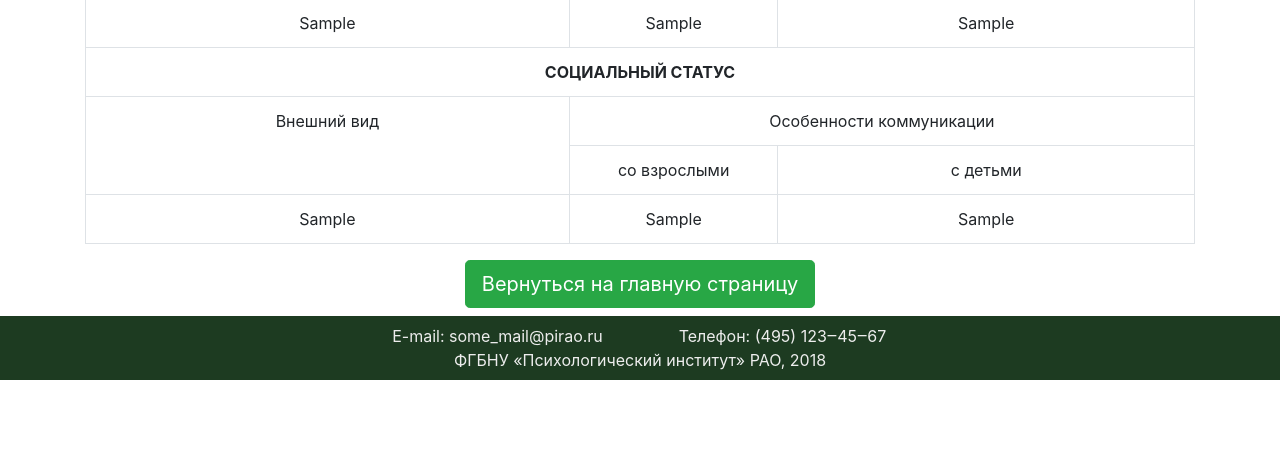
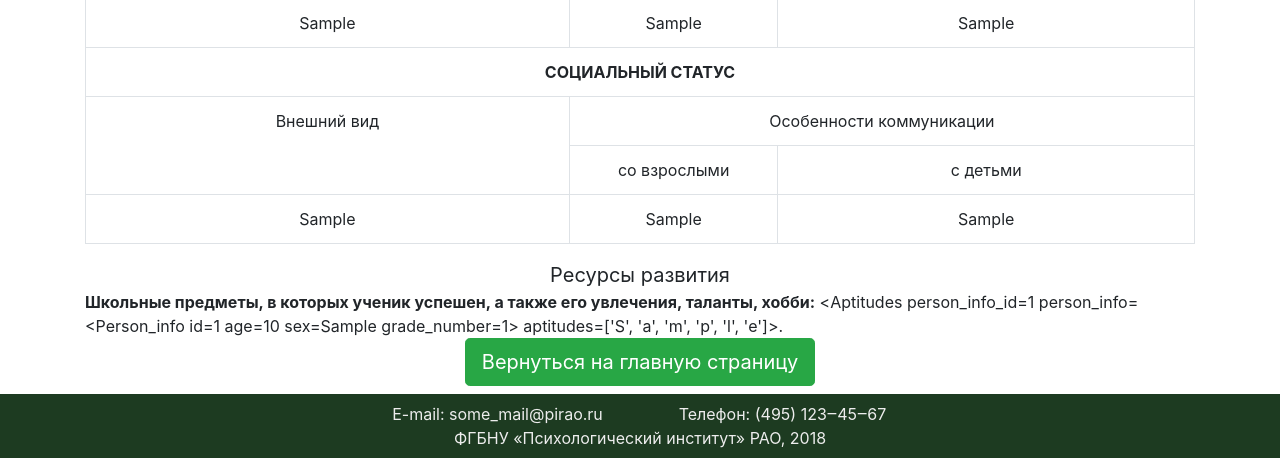
Before and after one commit to AndreyAD1/stott-questionnaire, a Flask app: template templates/result.html in a window 1280 px wide. Shown: the part 634-1092 px from the top of the page. Before the commit the page ends 1014 px from the top, so only its background shows below. Run offline with Flask 2, Linux system fonts and the light colour scheme; tables that the repository leaves empty hold one stand-in row (values such as "Sample post"); the template is opened without the code that fills it: values that come from a table or form of the project are taken from there, most other values are stand-ins (such as "Sample title", 1, 10 or a date in 2020); some libraries are stand-ins or nearby versions.

Commit message:
Add person aptitudes on the result page.

```diff
--- a/server.py
+++ b/server.py
@@ -8,7 +8,7 @@
     get_symptoms_from_database,
     get_aptitudes_from_database
 )
-from get_results import get_points_per_symptom_complex
+from get_results import get_points_per_symptom_complex, get_aptitude_names
 
 
 FIRST_FORM_PAGE = 1
@@ -80,16 +80,19 @@
         matched_symptoms = get_symptoms_from_database(
             session['person_info_id']
         )
-        aptitudes = get_aptitudes_from_database(
+        aptitude_numbers = get_aptitudes_from_database(
             session['person_info_id']
         )
         symptom_scores = get_points_per_symptom_complex(
             symptom_list,
             matched_symptoms
         )
-        print(symptom_scores)
-        print(aptitudes)
-        return render_template('result.html', symptom_scores=symptom_scores)
+        aptitude_names = get_aptitude_names(symptom_list, aptitude_numbers)
+        return render_template(
+            'result.html',
+            symptom_scores=symptom_scores,
+            aptitudes=aptitude_names
+        )
 
 
 if __name__ == '__main__':
--- a/static/result.html
+++ b/static/result.html
@@ -98,6 +98,11 @@
         </tr>
       </table>
     </div>
+    <div class="col-12 text-center subtitle">
+      Ресурсы развития
+    </div>
+    <div class="col-12 text-left">Успевает по предметам:</div>
+    <div class="col-12 text-left">Увлечения, хобби:</div>
     <div class="col-12 text-center">
       <a class="btn btn-success btn-lg" href="index.html" role="button">Вернуться на главную страницу</a>
     </div>
--- a/symptoms.json
+++ b/symptoms.json
@@ -225,7 +225,7 @@
     "syndrome": "Ресурсы развития",
     "symptom_complex": "Успевание по школьным предметам",
     "symptom_list": [
-      ["symptom_5_1_1", "Математика.", 0],
+      ["symptom_5_1_1", "Математика", 0],
       ["symptom_5_1_2", "Родной язык", 0],
       ["symptom_5_1_3", "Иностранный язык", 0],
       ["symptom_5_1_4", "Литература", 0],
--- a/templates/result.html
+++ b/templates/result.html
@@ -87,6 +87,15 @@
         </tr>
       </table>
     </div>
+    <div class="col-12 text-center subtitle">Ресурсы развития</div>
+    <div class="col-12 text-left">
+      <b>Школьные предметы, в которых ученик успешен, a также его увлечения, таланты, хобби:</b>
+      {% if aptitudes %}
+        {% for aptitude in aptitudes %}
+          {{ aptitude }}{% if not loop.last -%},{% else -%}.{% endif %}
+        {% endfor %}
+      {% endif %}
+    </div>
     <div class="col-12 text-center">
       <a class="btn btn-success btn-lg" href="/" role="button">Вернуться на главную страницу</a>
     </div>
```
Also changed, not shown: get_results.py (+27 -0 lines).
